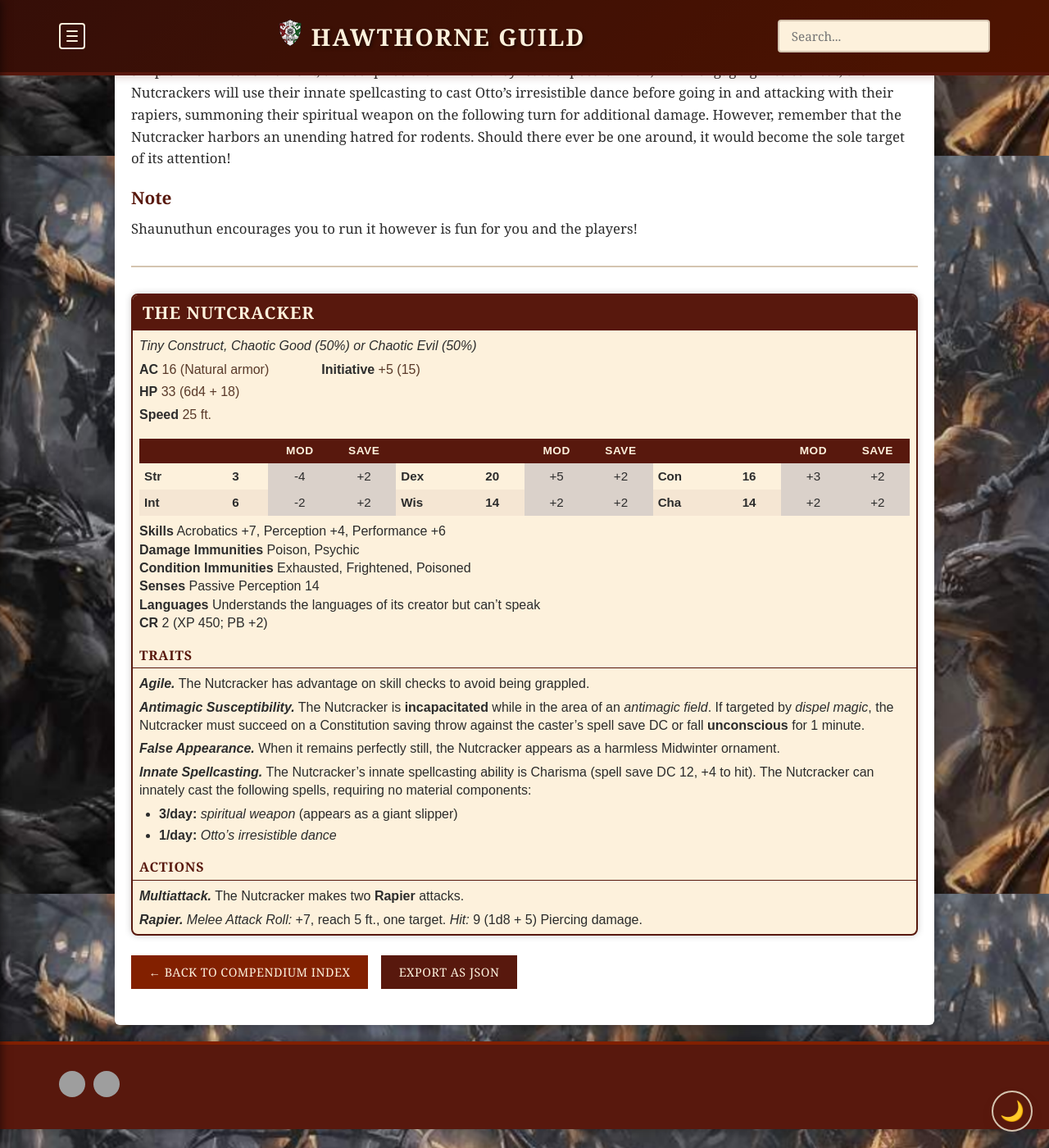
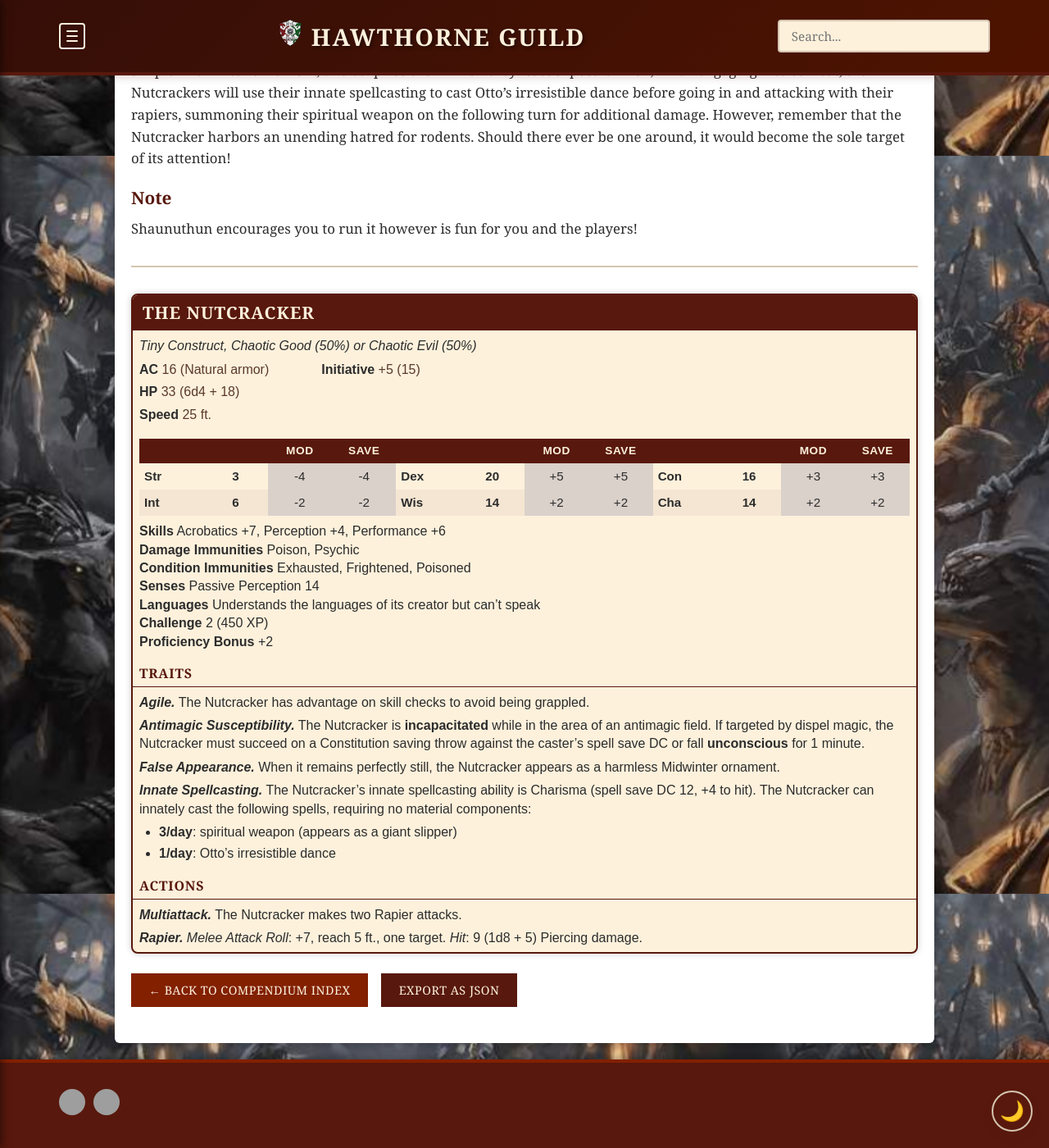
Before and after one commit to coconutswallow/Guides, a Jekyll site: the page built from _monsters/the-nutcracker.md, in a window 1280 px wide and 1400 px high, scrolled down 710 px. Shown: the whole window at 82% size. Built offline with Jekyll 4.4.1, drawn with Linux system fonts in a browser that asks for light colours; comment, search, counter and statistics services are not loaded; grey boxes are pictures that could not be loaded.

Commit message:
nutcracker

```diff
--- a/_monsters/nutcracker.md
+++ b/_monsters/the-nutcracker.md
@@ -2,8 +2,8 @@
 layout: statblock
 title: The Nutcracker
 cr: 2
+size: Tiny
 type: Construct
-size: Tiny
 alignment: Chaotic Good (50%) or Chaotic Evil (50%)
 category: 2014 Fair Game
 creator: Shaunuthun
@@ -32,35 +32,40 @@
 > ## The Nutcracker
 > *Tiny Construct, Chaotic Good (50%) or Chaotic Evil (50%)*
 >
-> **AC** 16 (Natural armor) **HP** 33 (6d4 + 18) **Speed** 25 ft. **Initiative** +5 (15)
+> **AC** 16 (Natural armor)
+> **HP** 33 (6d4 + 18)
+> **Speed** 25 ft.
+> **Initiative** +5 (15)
 >
 > |     |     | MOD | SAVE |     |     | MOD | SAVE |     |     | MOD | SAVE |
 > |:--- |:---:|:---:|:----:|:--- |:---:|:---:|:----:|:--- |:---:|:---:|:----:|
-> | **Str** | 3 | -4 | +2 | **Dex** | 20 | +5 | +2 | **Con** | 16 | +3 | +2 |
-> | **Int** | 6 | -2 | +2 | **Wis** | 14 | +2 | +2 | **Cha** | 14 | +2 | +2 |
+> | **Str** | 3 | -4 | -4 | **Dex** | 20 | +5 | +5 | **Con** | 16 | +3 | +3 |
+> | **Int** | 6 | -2 | -2 | **Wis** | 14 | +2 | +2 | **Cha** | 14 | +2 | +2 |
 >
 > **Skills** Acrobatics +7, Perception +4, Performance +6
 > **Damage Immunities** Poison, Psychic
 > **Condition Immunities** Exhausted, Frightened, Poisoned
 > **Senses** Passive Perception 14
 > **Languages** Understands the languages of its creator but can't speak
-> **CR** 2 (XP 450; PB +2)
+> **Challenge** 2 (450 XP)
+> **Proficiency Bonus** +2
 >
 > ### Traits
 >
 > ***Agile.*** The Nutcracker has advantage on skill checks to avoid being grappled.
 >
-> ***Antimagic Susceptibility.*** The Nutcracker is **incapacitated** while in the area of an *antimagic field*. If targeted by *dispel magic*, the Nutcracker must succeed on a Constitution saving throw against the caster's spell save DC or fall **unconscious** for 1 minute.
+> ***Antimagic Susceptibility.*** The Nutcracker is **incapacitated** while in the area of an antimagic field. If targeted by dispel magic, the Nutcracker must succeed on a Constitution saving throw against the caster’s spell save DC or fall **unconscious** for 1 minute.
 >
 > ***False Appearance.*** When it remains perfectly still, the Nutcracker appears as a harmless Midwinter ornament.
 >
-> ***Innate Spellcasting.*** The Nutcracker's innate spellcasting ability is Charisma (spell save DC 12, +4 to hit). The Nutcracker can innately cast the following spells, requiring no material components:
-> * **3/day:** *spiritual weapon* (appears as a giant slipper)
-> * **1/day:** *Otto's irresistible dance*
+> ***Innate Spellcasting.*** The Nutcracker’s innate spellcasting ability is Charisma (spell save DC 12, +4 to hit). The Nutcracker can innately cast the following spells, requiring no material components:
 >
+> * **3/day**: spiritual weapon (appears as a giant slipper)
+> * **1/day**: Otto’s irresistible dance
 >
 > ### Actions
 >
-> ***Multiattack.*** The Nutcracker makes two **Rapier** attacks.
+> ***Multiattack.*** The Nutcracker makes two Rapier attacks.
 >
-> ***Rapier.*** *Melee Attack Roll:* +7, reach 5 ft., one target. *Hit:* 9 (1d8 + 5) Piercing damage.
+> ***Rapier.*** *Melee Attack Roll*: +7, reach 5 ft., one target. *Hit*: 9 (1d8 + 5) Piercing damage.
+>
```
